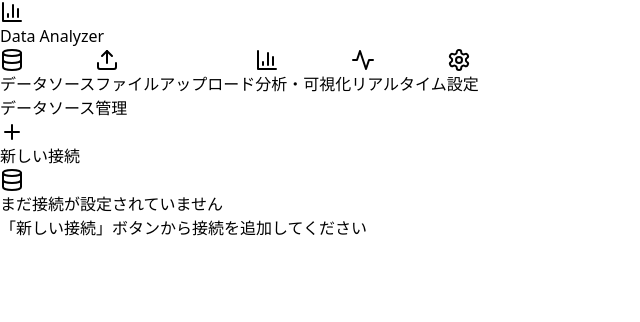
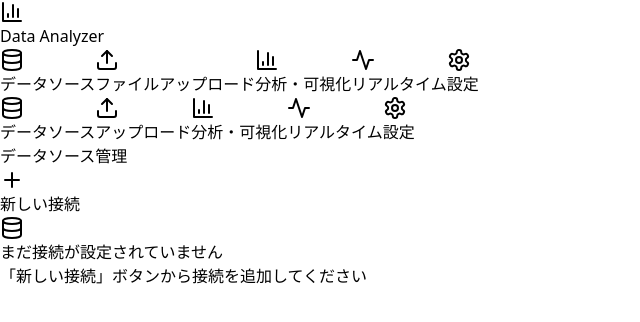
Before and after one commit to Mokuichi147/DataAnalyzer, a React (Vite) app: page / in a window 1280 px wide. Shown: the top 322 px of the page, without its empty margins (0-640 px from the left). Built offline with nearby package versions, Linux system fonts and the light colour scheme; what tiny-segmenter would draw is missing.

Commit message:
Update モバイルデバイスでの表示

```diff
--- a/src/App.tsx
+++ b/src/App.tsx
@@ -12,6 +12,17 @@ import { memoryDataStore } from './lib/memoryDataStore'
 function App() {
   const [activeTab, setActiveTab] = useState('data')
   const { currentTable, tables, setCurrentTable, removeTable } = useDataStore()
+
+  // Webkitスクロールバーを隠すためのスタイル
+  const scrollbarHiddenStyle = `
+    .scrollbar-hide::-webkit-scrollbar {
+      display: none;
+    }
+    .scrollbar-hide {
+      -ms-overflow-style: none;
+      scrollbar-width: none;
+    }
+  `
 
   // アプリ初期化時に現在のテーブル選択状態をチェック（自動削除は無効化）
   useEffect(() => {
@@ -31,6 +42,7 @@ function App() {
 
   return (
     <div className="min-h-screen bg-gray-50">
+      <style dangerouslySetInnerHTML={{ __html: scrollbarHiddenStyle }} />
       <header className="bg-white shadow-sm border-b">
         <div className="max-w-7xl mx-auto px-4 sm:px-6 lg:px-8">
           <div className="flex justify-between items-center h-16">
@@ -44,7 +56,8 @@ function App() {
 
       <nav className="bg-white border-b">
         <div className="max-w-7xl mx-auto px-4 sm:px-6 lg:px-8">
-          <div className="flex space-x-8">
+          {/* デスクトップ用のタブ */}
+          <div className="hidden md:flex space-x-8">
             <button
               onClick={() => setActiveTab('data')}
               className={`py-3 px-1 border-b-2 font-medium text-sm ${
@@ -101,23 +114,84 @@ function App() {
               設定
             </button>
           </div>
+
+          {/* モバイル用のスクロール可能なタブ */}
+          <div className="md:hidden">
+            <div className="flex overflow-x-auto scrollbar-hide space-x-1 py-2">
+              <button
+                onClick={() => setActiveTab('data')}
+                className={`flex-shrink-0 px-3 py-2 rounded-md text-xs font-medium ${
+                  activeTab === 'data'
+                    ? 'bg-blue-100 text-blue-700'
+                    : 'text-gray-500 hover:text-gray-700 hover:bg-gray-100'
+                }`}
+              >
+                <Database className="h-4 w-4 mx-auto mb-1" />
+                <span className="block">データソース</span>
+              </button>
+              <button
+                onClick={() => setActiveTab('upload')}
+                className={`flex-shrink-0 px-3 py-2 rounded-md text-xs font-medium ${
+                  activeTab === 'upload'
+                    ? 'bg-blue-100 text-blue-700'
+                    : 'text-gray-500 hover:text-gray-700 hover:bg-gray-100'
+                }`}
+              >
+                <Upload className="h-4 w-4 mx-auto mb-1" />
+                <span className="block">アップロード</span>
+              </button>
+              <button
+                onClick={() => setActiveTab('analysis')}
+                className={`flex-shrink-0 px-3 py-2 rounded-md text-xs font-medium ${
+                  activeTab === 'analysis'
+                    ? 'bg-blue-100 text-blue-700'
+                    : 'text-gray-500 hover:text-gray-700 hover:bg-gray-100'
+                }`}
+              >
+                <BarChart3 className="h-4 w-4 mx-auto mb-1" />
+                <span className="block">分析・可視化</span>
+              </button>
+              <button
+                onClick={() => setActiveTab('realtime')}
+                className={`flex-shrink-0 px-3 py-2 rounded-md text-xs font-medium ${
+                  activeTab === 'realtime'
+                    ? 'bg-blue-100 text-blue-700'
+                    : 'text-gray-500 hover:text-gray-700 hover:bg-gray-100'
+                }`}
+              >
+                <Activity className="h-4 w-4 mx-auto mb-1" />
+                <span className="block">リアルタイム</span>
+              </button>
+              <button
+                onClick={() => setActiveTab('settings')}
+                className={`flex-shrink-0 px-3 py-2 rounded-md text-xs font-medium ${
+                  activeTab === 'settings'
+                    ? 'bg-blue-100 text-blue-700'
+                    : 'text-gray-500 hover:text-gray-700 hover:bg-gray-100'
+                }`}
+              >
+                <Settings className="h-4 w-4 mx-auto mb-1" />
+                <span className="block">設定</span>
+              </button>
+            </div>
+          </div>
         </div>
       </nav>
 
-      <main className="max-w-7xl mx-auto py-6 sm:px-6 lg:px-8">
-        <div className="px-4 py-6 sm:px-0">
+      <main className="max-w-7xl mx-auto py-4 sm:py-6 px-4 sm:px-6 lg:px-8">
+        <div className="py-4 sm:py-6">
           {activeTab === 'data' && (
-            <div className="bg-white rounded-lg shadow p-6">
+            <div className="bg-white rounded-lg shadow p-4 sm:p-6">
               <DataSourceManager />
             </div>
           )}
           {activeTab === 'upload' && (
-            <div className="bg-white rounded-lg shadow p-6">
+            <div className="bg-white rounded-lg shadow p-4 sm:p-6">
               <FileUpload onNavigateToSettings={() => setActiveTab('settings')} />
             </div>
           )}
           {activeTab === 'analysis' && (
-            <div className="bg-white rounded-lg shadow p-6">
+            <div className="bg-white rounded-lg shadow p-4 sm:p-6">
               {currentTable ? (
                 <div className="space-y-6">
                   <div className="flex items-center justify-between mb-4">
@@ -266,12 +340,12 @@ function App() {
             </div>
           )}
           {activeTab === 'realtime' && (
-            <div className="bg-white rounded-lg shadow p-6">
+            <div className="bg-white rounded-lg shadow p-4 sm:p-6">
               <RealtimeManager />
             </div>
           )}
           {activeTab === 'settings' && (
-            <div className="bg-white rounded-lg shadow p-6">
+            <div className="bg-white rounded-lg shadow p-4 sm:p-6">
               <h2 className="text-lg font-medium text-gray-900 mb-6">設定</h2>
 
               <div className="mb-6">
--- a/src/components/AnalysisPanel.tsx
+++ b/src/components/AnalysisPanel.tsx
@@ -1223,11 +1223,11 @@ function ColumnAnalysisResults({ data }: { data: ColumnAnalysisResult[] }) {
                 <h5 className="font-medium text-gray-900 mb-3">上位値 (頻度順)</h5>
                 <div className="space-y-2 max-h-60 overflow-y-auto">
                   {column.topValues.map((item, idx) => (
-                    <div key={idx} className="flex justify-between items-center p-2 bg-gray-50 rounded text-sm">
-                      <span className="truncate flex-1 mr-2 font-mono">
+                    <div key={idx} className="flex flex-col sm:flex-row sm:justify-between sm:items-center p-2 bg-gray-50 rounded text-sm gap-1 min-w-0">
+                      <span className="break-all font-mono text-xs sm:text-sm flex-1 min-w-0">
                         {item.value || '(空)'}
                       </span>
-                      <div className="text-right">
+                      <div className="text-right flex-shrink-0">
                         <span className="font-bold">{formatNumber(item.count)}</span>
                         <span className="text-gray-500 ml-2">({formatPercentage(item.percentage)}%)</span>
                       </div>
@@ -1337,11 +1337,11 @@ function TextAnalysisResults({ data }: { data: any }) {
             <h4 className="text-lg font-medium text-gray-900 mb-4">単語頻度 (上位15件)</h4>
             <div className="space-y-2 max-h-96 overflow-y-auto">
               {wordFrequency.map((item: WordFrequency, idx: number) => (
-                <div key={idx} className="flex justify-between items-center p-3 bg-blue-50 rounded text-sm">
-                  <span className="font-mono text-blue-900 font-medium">
+                <div key={idx} className="flex flex-col sm:flex-row sm:justify-between sm:items-center p-3 bg-blue-50 rounded text-sm gap-1 min-w-0">
+                  <span className="font-mono text-blue-900 font-medium break-all text-xs sm:text-sm flex-1 min-w-0">
                     {item.word}
                   </span>
-                  <div className="text-right">
+                  <div className="text-right flex-shrink-0">
                     <span className="font-bold text-blue-700">{formatNumber(item.count)}</span>
                     <span className="text-blue-500 ml-2">({formatNumber(item.percentage)}%)</span>
                   </div>
```
Also changed, not shown: src/components/DataPreview.tsx (+38 -27 lines).
